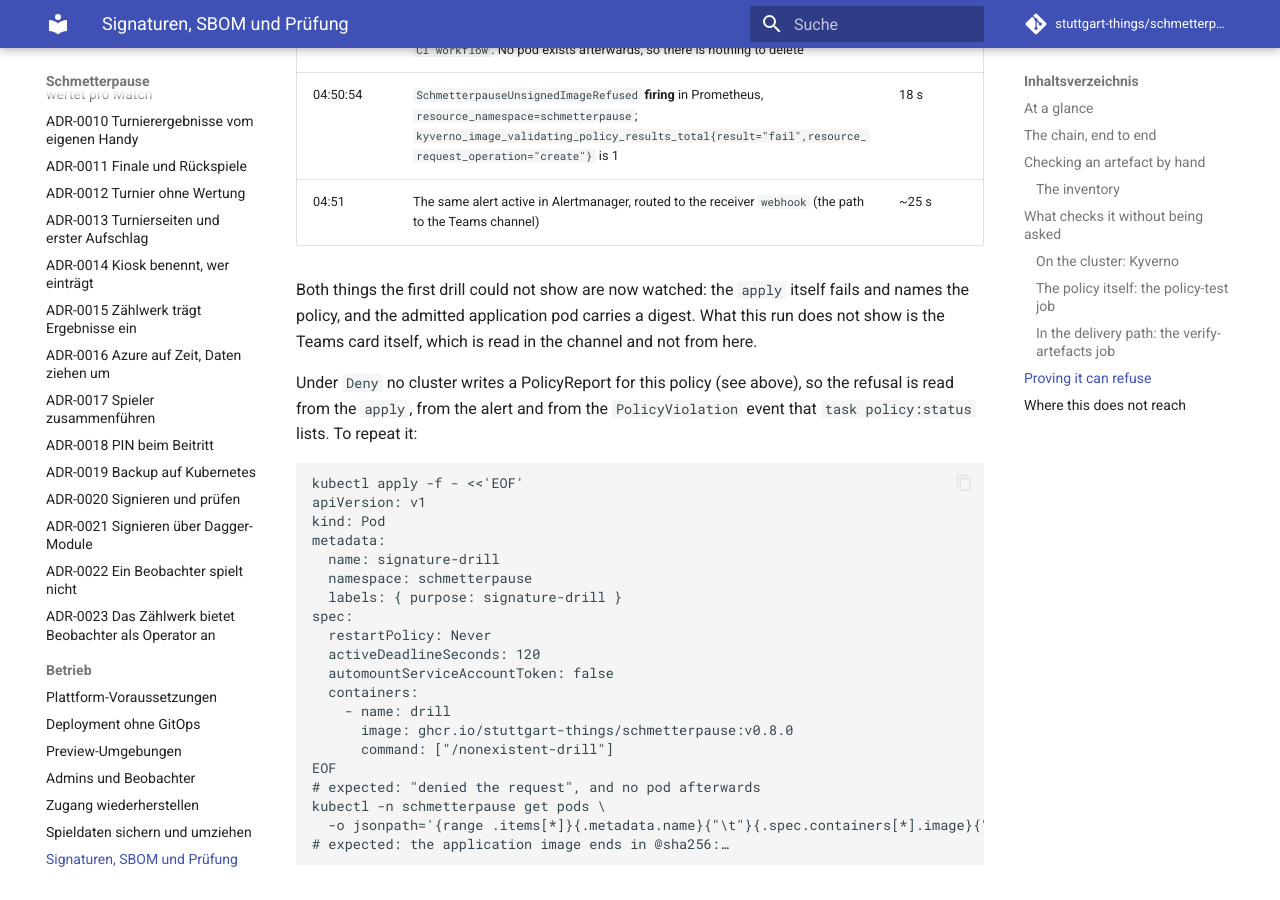
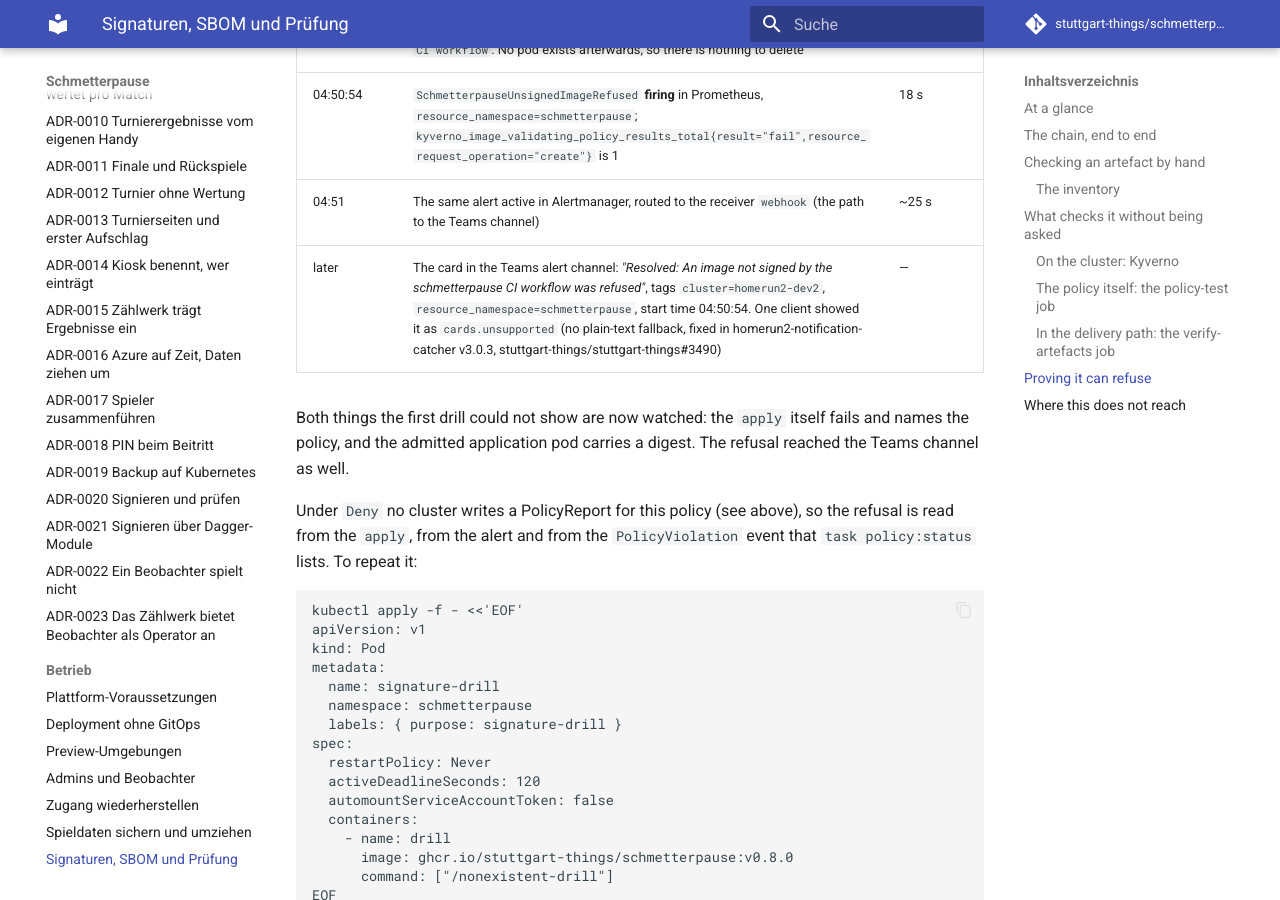
Before and after one commit to stuttgart-things/schmetterpause, an MkDocs documentation site: the page built from docs/supply-chain.md, in a window 1280 px wide and 900 px high, scrolled down 9231 px. Built offline with MkDocs 1.6.1 and Material for MkDocs 9.7.7, drawn with Linux system fonts in a browser that asks for light colours; comment, search, counter and statistics services are not loaded.

Commit message:
docs(supply-chain): the Deny drill's alert reached Teams (#314)
Co-authored-by: Claude Opus 5.5 <noreply@anthropic.com>

```diff
--- a/docs/supply-chain.md
+++ b/docs/supply-chain.md
@@ -388,11 +388,11 @@ v0.16.0 reached the cluster through catalog v0.71.0, with the same pod as above:
 | 04:50:40 | **Refused.** `admission webhook "ivpol.validate.kyverno.svc-ignore-finegrained-schmetterpause-verify-image-signature" denied the request: … the application image is not signed by the schmetterpause CI workflow`. No pod exists afterwards, so there is nothing to delete | 4 s |
 | 04:50:54 | `SchmetterpauseUnsignedImageRefused` **firing** in Prometheus, `resource_namespace=schmetterpause`; `kyverno_image_validating_policy_results_total{result="fail",resource_request_operation="create"}` is 1 | 18 s |
 | 04:51 | The same alert active in Alertmanager, routed to the receiver `webhook` (the path to the Teams channel) | ~25 s |
+| later | The card in the Teams alert channel: *"Resolved: An image not signed by the schmetterpause CI workflow was refused"*, tags `cluster=homerun2-dev2`, `resource_namespace=schmetterpause`, start time 04:50:54. One client showed it as `cards.unsupported` (no plain-text fallback, fixed in homerun2-notification-catcher v3.0.3, stuttgart-things/stuttgart-things#3490) | — |
 
 Both things the first drill could not show are now watched: the `apply` itself
 fails and names the policy, and the admitted application pod carries a digest.
-What this run does not show is the Teams card itself, which is read in the
-channel and not from here.
+The refusal reached the Teams channel as well.
 
 Under `Deny` no cluster writes a PolicyReport for this policy (see above), so
 the refusal is read from the `apply`, from the alert and from the
```
